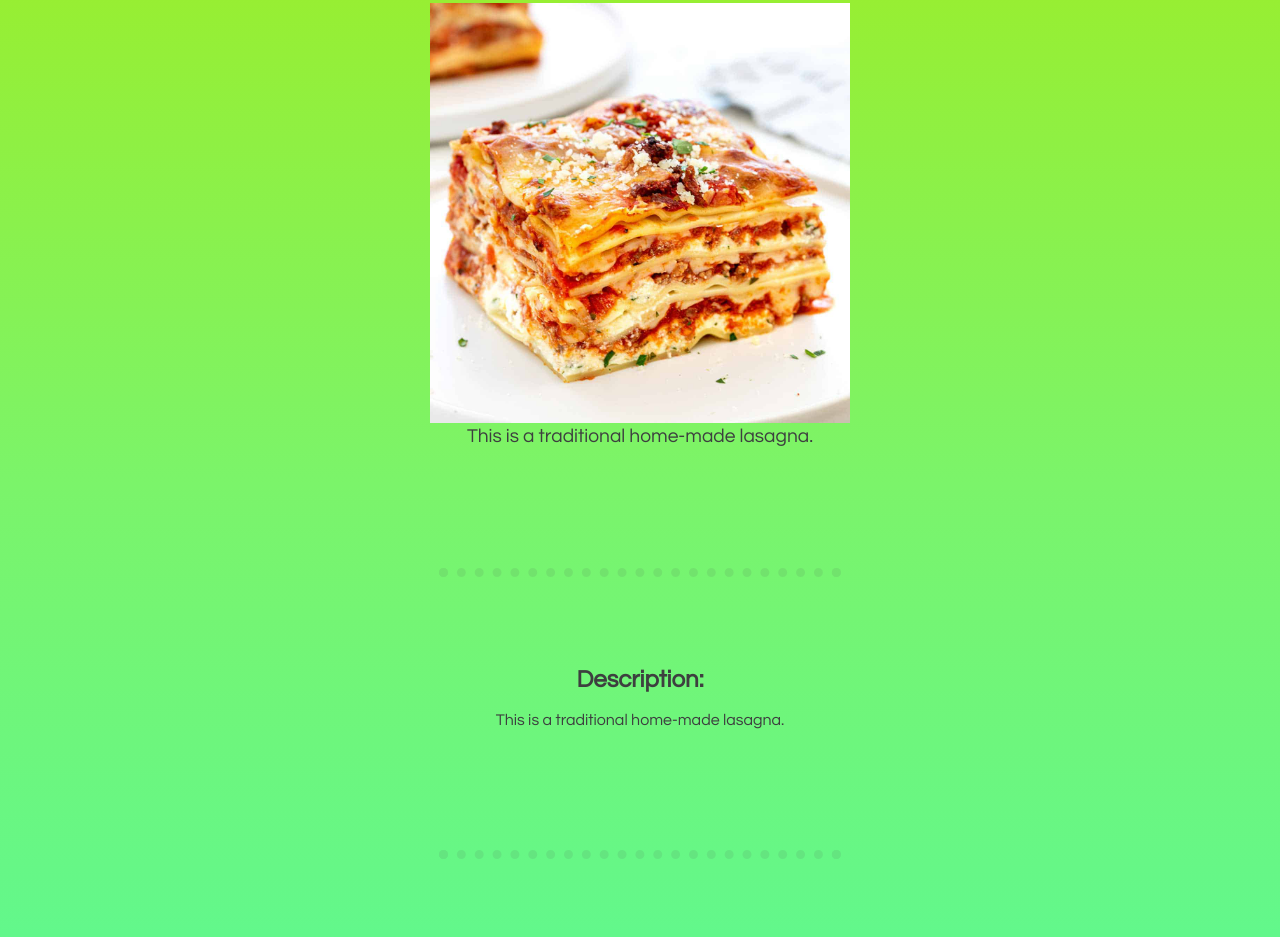
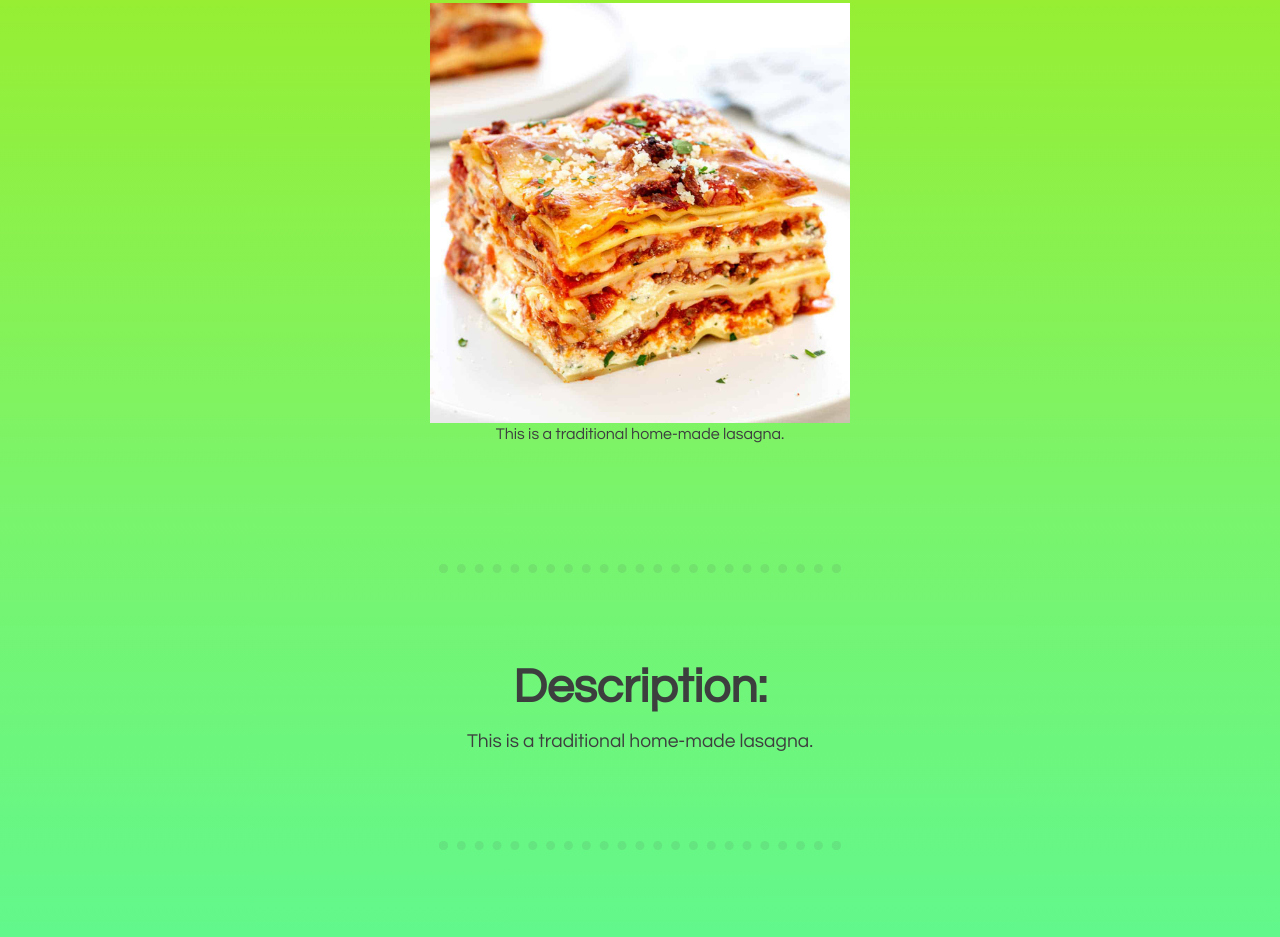
Before and after one commit to sayedak/odin-recipes, a plain HTML site: page recipes/lasagna.html in a window 1280 px wide. Shown: the part 289-1226 px from the top of the page. Drawn offline with Linux system fonts and the light colour scheme.

Commit message:
Lasagna description styled

```diff
--- a/css/style.css
+++ b/css/style.css
@@ -85,7 +85,7 @@ button:active {
 
 /*################## FIGUTE CAPTIONS UNIVERSAL ######################*/
 #figcaption {
-    font-size: 1.2rem;
+    font-size: 1rem;
     font-weight: 550;
 }
 
@@ -185,3 +185,14 @@ button:active {
 }
 
 /*################## DIRECTION BLOCK ######################*/
+.description {
+    font-size: 3rem;
+    font-weight: 600;
+}
+
+.description p {
+    font-size: 1.2rem;
+    font-weight: 500;
+}
+
+/*################## DIRECTION BLOCK ######################*/
--- a/recipes/lasagna.html
+++ b/recipes/lasagna.html
@@ -24,8 +24,9 @@
         </figcaption>
     </figure><br>
     <hr>
-    <h2>Description:</h2>
-    <p>This is a traditional home-made lasagna.</p><br>
+    <div class="description">Description:
+        <p>This is a traditional home-made lasagna.</p>
+    </div>
     <hr>
     <h2>Brief information:</h2>
     <ul>
```
